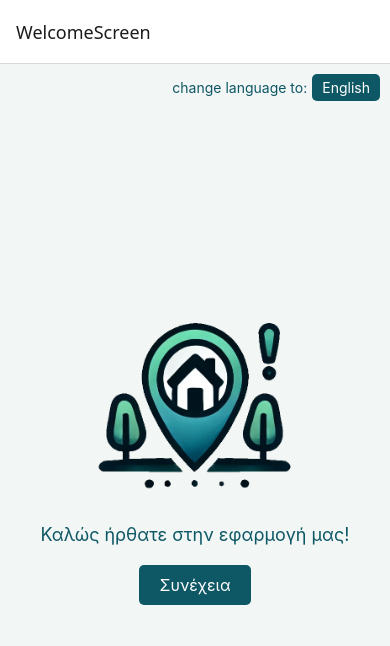
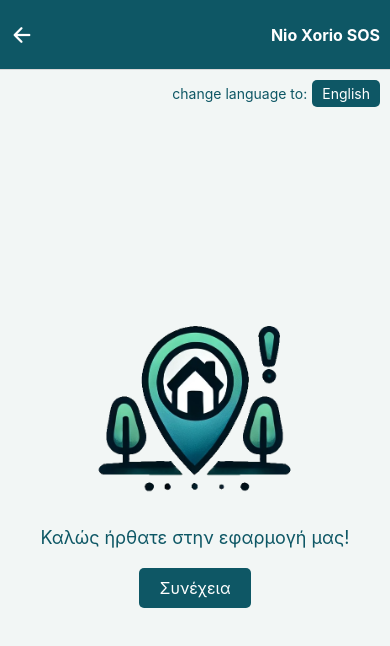
Before and after one commit to paschalisvlachos/NioXorioSOS, a React Native app: screen /WelcomeScreen in a window 390 px wide. Shown: the top 646 px of the page. Built offline with nearby package versions, Linux system fonts and the light colour scheme.

Commit message:
layout and usability improvements

```diff
--- a/App.tsx
+++ b/App.tsx
@@ -1,7 +1,9 @@
 import React from 'react';
 import { NavigationContainer } from '@react-navigation/native';
 import { createStackNavigator } from '@react-navigation/stack';
+import { Text, View, TouchableOpacity, StyleSheet } from 'react-native';
 import { I18nextProvider } from 'react-i18next';
+import { Ionicons } from '@expo/vector-icons'; // Import Ionicons
 import i18n from './src/i18n';
 import WelcomeScreen from './src/screens/WelcomeScreen';
 import MapScreen from './src/screens/MapScreen';
@@ -13,7 +15,26 @@ export default function App() {
     return (
         <I18nextProvider i18n={i18n}>
             <NavigationContainer>
-                <Stack.Navigator initialRouteName="WelcomeScreen">
+                <Stack.Navigator
+                    initialRouteName="WelcomeScreen"
+                    screenOptions={({ navigation }) => ({
+                        headerStyle: {
+                            backgroundColor: '#0e5765', // Custom background color
+                            height: 70, // Reduced height
+                        },
+                        headerLeft: () => (
+                            <TouchableOpacity onPress={() => navigation.goBack()} style={styles.backButton}>
+                                <Ionicons name="arrow-back" size={24} color="#ffffff" /> {/* Back icon */}
+                            </TouchableOpacity>
+                        ),
+                        headerTitle: '', // Remove page name
+                        headerRight: () => (
+                            <View style={styles.headerRight}>
+                                <Text style={styles.headerTitle}>Nio Xorio SOS</Text>
+                            </View>
+                        ),
+                    })}
+                >
                     <Stack.Screen name="WelcomeScreen" component={WelcomeScreen} />
                     <Stack.Screen name="MapScreen" component={MapScreen} />
                     <Stack.Screen name="ThankYouScreen" component={ThankYouScreen} />
@@ -22,3 +43,17 @@ export default function App() {
         </I18nextProvider>
     );
 }
+
+const styles = StyleSheet.create({
+    backButton: {
+        marginLeft: 10,
+    },
+    headerRight: {
+        marginRight: 10,
+    },
+    headerTitle: {
+        fontSize: 16,
+        color: '#ffffff',
+        fontWeight: 'bold',
+    },
+});
--- a/package.json
+++ b/package.json
@@ -14,7 +14,7 @@
     "@react-navigation/stack": "^7.1.1",
     "axios": "^1.7.9",
     "expo": "~52.0.25",
-    "expo-image-picker": "~16.0.4",
+    "expo-image-picker": "^16.0.4",
     "expo-location": "~18.0.5",
     "expo-status-bar": "~2.0.1",
     "i18next": "^24.2.0",
--- a/src/locales/en.json
+++ b/src/locales/en.json
@@ -1,7 +1,7 @@
 {
     "welcomeMessage": "Welcome to our app!",
     "continue": "Continue",
-    "name": "Name",
+    "name": "Name / Surname",
     "phone": "Phone",
     "comments": "Comments",
     "uploadPhoto": "Upload Photo",
@@ -21,5 +21,6 @@
     "failedToSave": "Failed to save your submission. Please try again.",
     "nameInvalid": "The name must contain only letters.",
     "nameTooShort": "The name must be at least 5 characters long.",
-    "phoneInvalid": "The phone number must contain only numbers."
+    "phoneInvalid": "The phone number must contain only numbers.",
+    "removePhoto": "Remove Photo"
 }
--- a/src/locales/gr.json
+++ b/src/locales/gr.json
@@ -1,7 +1,7 @@
 {
     "welcomeMessage": "Καλώς ήρθατε στην εφαρμογή μας!",
     "continue": "Συνέχεια",
-    "name": "Όνομα",
+    "name": "Ονοματεπώνυμο",
     "phone": "Τηλέφωνο",
     "comments": "Σχόλια",
     "uploadPhoto": "Ανέβασμα Φωτογραφίας",
@@ -21,5 +21,6 @@
     "failedToSave": "Η αποθήκευση απέτυχε. Δοκιμάστε ξανά.",
     "nameInvalid": "Το όνομα πρέπει να περιέχει μόνο γράμματα.",
     "nameTooShort": "Το όνομα πρέπει να έχει τουλάχιστον 5 χαρακτήρες.",
-    "phoneInvalid": "Ο αριθμός τηλεφώνου πρέπει να περιέχει μόνο αριθμούς."
+    "phoneInvalid": "Ο αριθμός τηλεφώνου πρέπει να περιέχει μόνο αριθμούς.",
+    "removePhoto": "Αφαίρεση Φωτιογραφίας"
 }
--- a/src/screens/MapScreen.tsx
+++ b/src/screens/MapScreen.tsx
@@ -1,5 +1,16 @@
 import React, { useState, useEffect } from 'react';
-import { View, TextInput, Button, StyleSheet, Alert, Image, TouchableOpacity, Text } from 'react-native';
+import {
+    View,
+    TextInput,
+    StyleSheet,
+    Alert,
+    Image,
+    TouchableOpacity,
+    Text,
+    KeyboardAvoidingView,
+    ScrollView,
+    Platform,
+} from 'react-native';
 import MapView, { Marker, Region, LatLng } from 'react-native-maps';
 import * as Location from 'expo-location';
 import * as ImagePicker from 'expo-image-picker';
@@ -56,10 +67,7 @@ const MapScreen = ({ navigation }: { navigation: any }) => {
 
                 // Validate if the location is within Neo Chorio boundaries
                 if (!isWithinBounds(coords.latitude, coords.longitude)) {
-                    Alert.alert(
-                        t('error'),
-                        t('outsideVillageError')
-                    );
+                    Alert.alert(t('error'), t('outsideVillageError'));
                     return;
                 }
 
@@ -80,10 +88,7 @@ const MapScreen = ({ navigation }: { navigation: any }) => {
 
     const handleLocationSelect = (coordinate: LatLng) => {
         if (!isWithinBounds(coordinate.latitude, coordinate.longitude)) {
-            Alert.alert(
-                t('error'),
-                t('outsideVillageError')
-            );
+            Alert.alert(t('error'), t('outsideVillageError'));
             return;
         }
         setLocation(coordinate);
@@ -91,7 +96,7 @@ const MapScreen = ({ navigation }: { navigation: any }) => {
 
     const pickImage = async () => {
         const result = await ImagePicker.launchImageLibraryAsync({
-            mediaTypes: ImagePicker.MediaTypeOptions.Images,
+            mediaTypes: ['images'],
             allowsEditing: false,
             quality: 0.5,
         });
@@ -160,7 +165,11 @@ const MapScreen = ({ navigation }: { navigation: any }) => {
     };
 
     return (
-        <View style={styles.container}>
+        <KeyboardAvoidingView
+            style={styles.container}
+            behavior={Platform.OS === 'ios' ? 'padding' : undefined}
+        >
+            <ScrollView contentContainerStyle={styles.scrollContainer}>
                 {/* Language Selector */}
                 <View style={styles.languageContainer}>
                     <Text style={styles.languageText}>{t('changeLanguageTo')}:</Text>
@@ -173,7 +182,7 @@ const MapScreen = ({ navigation }: { navigation: any }) => {
 
                 {/* Instruction Text */}
                 <Text style={styles.instructionText}>
-                {t('selectLocation')} {/* Translate this string for i18n support */}
+                    {t('selectLocation')}
                 </Text>
 
                 {/* Map */}
@@ -190,13 +199,18 @@ const MapScreen = ({ navigation }: { navigation: any }) => {
 
                 {/* Form Inputs */}
                 <TextInput style={styles.input} placeholder={t('name')} onChangeText={setName} value={name} />
-            <TextInput style={styles.input} placeholder={t('phone')} onChangeText={setPhone} value={phone} />
+                <TextInput
+                    style={styles.input}
+                    placeholder={t('phone')}
+                    onChangeText={(text) => setPhone(text.replace(/\s+/g, ''))}
+                    value={phone}
+                />
                 <TextInput
                     style={[styles.input, { height: 60 }]}
                     placeholder={t('comments')}
                     onChangeText={setComments}
                     value={comments}
-                multiline={true}
+                    multiline
                     numberOfLines={3}
                 />
 
@@ -218,7 +232,8 @@ const MapScreen = ({ navigation }: { navigation: any }) => {
                 <TouchableOpacity style={styles.submitButton} onPress={handleSubmit}>
                     <Text style={styles.submitButtonText}>{t('submit')}</Text>
                 </TouchableOpacity>
-        </View>
+            </ScrollView>
+        </KeyboardAvoidingView>
     );
 };
 
@@ -226,6 +241,8 @@ const styles = StyleSheet.create({
     container: {
         flex: 1,
         backgroundColor: '#f2f6f5',
+    },
+    scrollContainer: {
         padding: 10,
     },
     languageContainer: {
@@ -250,7 +267,7 @@ const styles = StyleSheet.create({
         fontSize: 14,
     },
     mapContainer: {
-        height: 300, // Adjusted map height
+        height: 260, // Adjusted map height
         marginBottom: 10, // Add spacing below the map
     },
     map: {
```
Also changed, not shown: 1 other file (tests, documents, lock files or other folders). Lines whose indentation alone changed are shown as unchanged.
